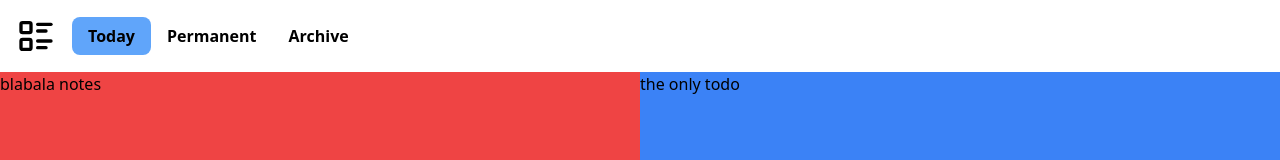
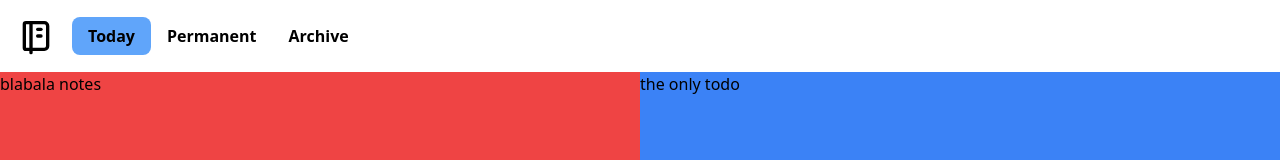
Before and after one commit to YuriiRG/daily-planner, a React (Vite) app: page / in a window 1280 px wide. Shown: the top 160 px of the page. Built offline with nearby package versions, Linux system fonts and the light colour scheme.

Commit message:
Replace the Logo

```diff
--- a/src/components/Logo.tsx
+++ b/src/components/Logo.tsx
@@ -5,23 +5,18 @@ export default function Logo(props: LogoProps) {
   return (
     <svg
       xmlns='http://www.w3.org/2000/svg'
-      width='24'
-      height='24'
       viewBox='0 0 24 24'
-      strokeWidth='2'
+      strokeWidth={2}
       stroke='currentColor'
       fill='none'
       strokeLinecap='round'
       strokeLinejoin='round'
       {...props}
     >
-      <path stroke='none' d='M0 0h24v24H0z' fill='none'></path>
-      <path d='M13 5h8'></path>
-      <path d='M13 9h5'></path>
-      <path d='M13 15h8'></path>
-      <path d='M13 19h5'></path>
-      <rect x='3' y='4' width='6' height='6' rx='1'></rect>
-      <rect x='3' y='14' width='6' height='6' rx='1'></rect>
+      <path d='M0 0h24v24H0z' stroke='none' />
+      <path d='M6 4h11a2 2 0 012 2v12a2 2 0 01-2 2H6a1 1 0 01-1-1V5a1 1 0 011-1m3 0v18' />
+      <path d='M13 8L15 8' />
+      <path d='M13 12L15 12' />
     </svg>
   );
 }
```
